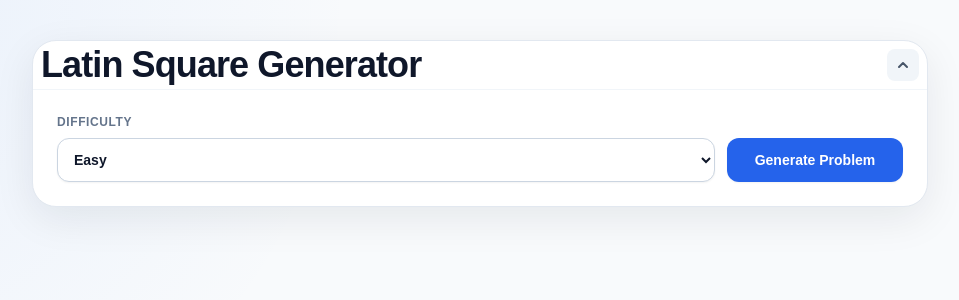
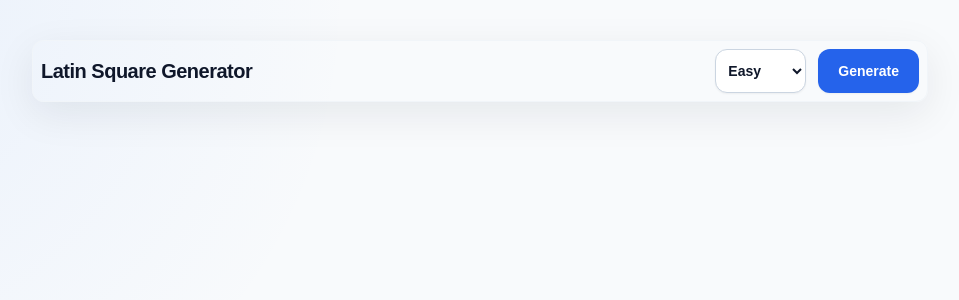
Before and after one commit to hxsh01/latinSquare, a Next.js app: page / in a window 1280 px wide. Shown: the top 300 px of the page, without its empty margins (160-1119 px from the left). Built offline with nearby package versions, Linux system fonts and the light colour scheme.

Commit message:
ui updates

```diff
--- a/app/page.tsx
+++ b/app/page.tsx
@@ -105,52 +105,13 @@ export default function Home() {
   return (
     <main className="min-h-screen px-4 py-6 sm:px-6 sm:py-10">
       <div className="mx-auto max-w-4xl">
-        <section className="rounded-3xl border border-slate-200 bg-white shadow-soft">
-          <button
-            type="button"
-            onClick={() => setIsSettingsOpen((open) => !open)}
-            className="flex w-full items-center justify-between gap-2 px-2 py-1 text-left sm"
-            aria-expanded={isSettingsOpen}
-            aria-controls="problem-settings"
-          >
-            <div className="min-w-0">
-              <div className="text-xl font-black tracking-tight sm:text-4xl">
+        <section className="rounded-xl border border-slate-100 shadow-soft sm:p-2">
+          <div className="flex flex-col gap-4 sm:flex-row sm:items-center sm:justify-between">
+            <h1 className="text-xl font-black tracking-tight sm:text-xl">
               Latin Square Generator
-              </div>
-              {!isSettingsOpen && (
-                <p className="mt-3 text-sm font-bold capitalize text-slate-900">
-                  Difficulty: {difficulty}
-                </p>
-              )}
-            </div>
+            </h1>
 
-            <span
-              className={`flex h-8 w-8 shrink-0 items-center justify-center rounded-lg bg-slate-100 text-slate-600 transition-transform duration-200 ${
-                isSettingsOpen ? "rotate-180" : ""
-              }`}
-              aria-hidden="true"
-            >
-              <svg width="16" height="16" viewBox="0 0 16 16" fill="none">
-                <path
-                  d="M4 6L8 10L12 6"
-                  stroke="currentColor"
-                  strokeWidth="2"
-                  strokeLinecap="round"
-                  strokeLinejoin="round"
-                />
-              </svg>
-            </span>
-          </button>
-
-          <div
-            id="problem-settings"
-            className={`grid transition-[grid-template-rows] duration-200 ease-in-out ${
-              isSettingsOpen ? "grid-rows-[1fr]" : "grid-rows-[0fr]"
-            }`}
-          >
-            <div className="overflow-hidden">
-              <div className="border-t border-slate-100 p-2 sm:p-6">
-                <div className="flex flex-col gap-3 sm:flex-row sm:items-end">
+            <div className="flex flex-col gap-3 sm:flex-row sm:items-center">
               <DifficultySelector
                 value={difficulty}
                 onChange={handleDifficultyChange}
@@ -161,16 +122,14 @@ export default function Home() {
                 type="button"
                 onClick={generate}
                 disabled={generating}
-                    className="h-11 rounded-xl bg-blue-600 px-5 text-sm font-bold text-white shadow-sm hover:bg-blue-700 disabled:cursor-not-allowed disabled:opacity-60 sm:min-w-44"
+                className="h-11 rounded-xl bg-blue-600 px-5 text-sm font-bold text-white shadow-sm hover:bg-blue-700 disabled:cursor-not-allowed disabled:opacity-60 sm:min-w-20"
               >
                 {generating
                   ? "Generating…"
                   : puzzle
-                        ? "Generate New Problem"
-                        : "Generate Problem"}
+                    ? "Generate"
+                    : "Generate"}
               </button>
-                </div>
-              </div>
             </div>
           </div>
         </section>
--- a/components/DifficultySelector.tsx
+++ b/components/DifficultySelector.tsx
@@ -10,14 +10,11 @@ export function DifficultySelector({
 }) {
   return (
     <label className="flex min-w-0 flex-1 flex-col gap-2">
-      <span className="text-xs font-bold uppercase tracking-wider text-slate-500">
-        Difficulty
-      </span>
       <select
         value={value}
         onChange={(e) => onChange(e.target.value as Difficulty)}
         disabled={disabled}
-        className="h-11 rounded-xl border border-slate-300 bg-white px-3 text-sm font-semibold text-slate-900 shadow-sm disabled:opacity-60"
+        className="h-11 rounded-xl border border-slate-300 bg-white px-2 text-sm font-semibold text-slate-900 shadow-sm disabled:opacity-60"
       >
         <option value="easy">Easy</option>
         <option value="medium">Medium</option>
```
Lines whose indentation alone changed are shown as unchanged.
